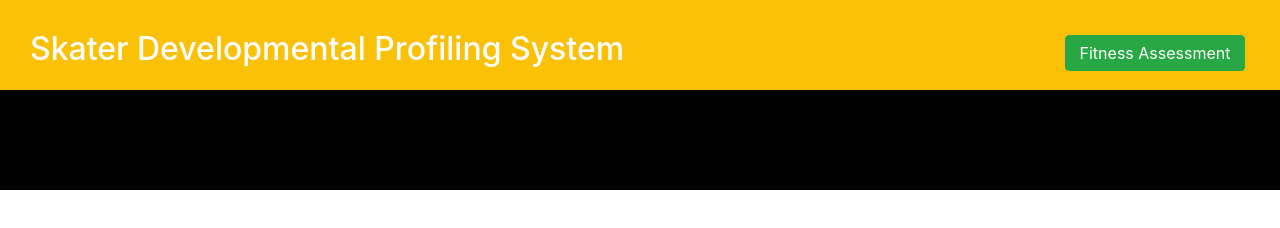
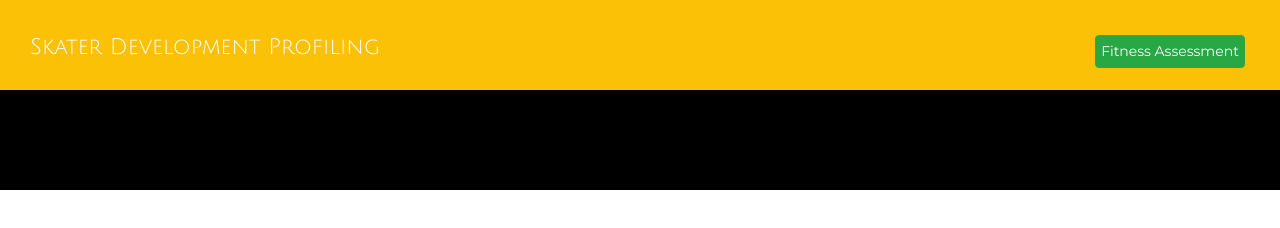
Before and after one commit to suipingooi/iifscpt, a plain HTML site: page index.html in a window 1280 px wide. Drawn offline with Linux system fonts and the light colour scheme; no server answers.

Commit message:
renamed title, added fontfamily

```diff
--- a/css/style.css
+++ b/css/style.css
@@ -4,12 +4,17 @@
     background-color:#FBC107;
     color: white;
     padding: 30px;
+    font-family: 'Julius Sans One', sans-serif;
+}
+h2 {
+    font-size: 22px;
 }
 .mainbody {
     height: 100%;
     background-color: black;
     color: white;
     padding: 30px;
+    font-family: 'Montserrat', sans-serif;
 }
 .card {
     background-color: white;
@@ -18,9 +23,11 @@
     font-size: 18px;
 }
 .btn {
-    width: 180px;
+    width: 150px;
     margin: 5px;
     padding: 5px;
+    font-size: 14px;
+    font-family: 'Montserrat', sans-serif;
 }
 
 .form-control {
@@ -34,3 +41,6 @@ h3 {
 #fat label {
     font-style: italic;
 }
+.custom-select {
+    background-color:#FBC107;
+}
--- a/index.html
+++ b/index.html
@@ -3,15 +3,16 @@
     <head>
         <meta charset="utf-8">
         <meta http-equiv="X-UA-Compatible" content="IE=edge">
-        <title>Skater Developmental Profiling System</title>
+        <title>Skater Development Profiling</title>
         <meta name="description" content="Coach Landing">
         <meta name="viewport" content="width=device-width, initial-scale=1">
+        <link href="https://fonts.googleapis.com/css2?family=Julius+Sans+One&family=Montserrat&display=swap" rel="stylesheet">
         <link rel="stylesheet" href="css/bootstrap.min.css">
         <link rel="stylesheet" href="css/style.css">
     </head>
     <body>
         <nav class="container-fluid navbar">
-            <h2>Skater Developmental Profiling System</h2>
+            <h2>Skater Development Profiling</h2>
             <div>
                 <a class="btn btn-md btn-success" href="scoresheetform.html">Fitness Assessment</a>
             </div>
```
Also changed, not shown: scoresheetform.html (+1 -0 lines), skaterprofile.html (+4 -3 lines).
